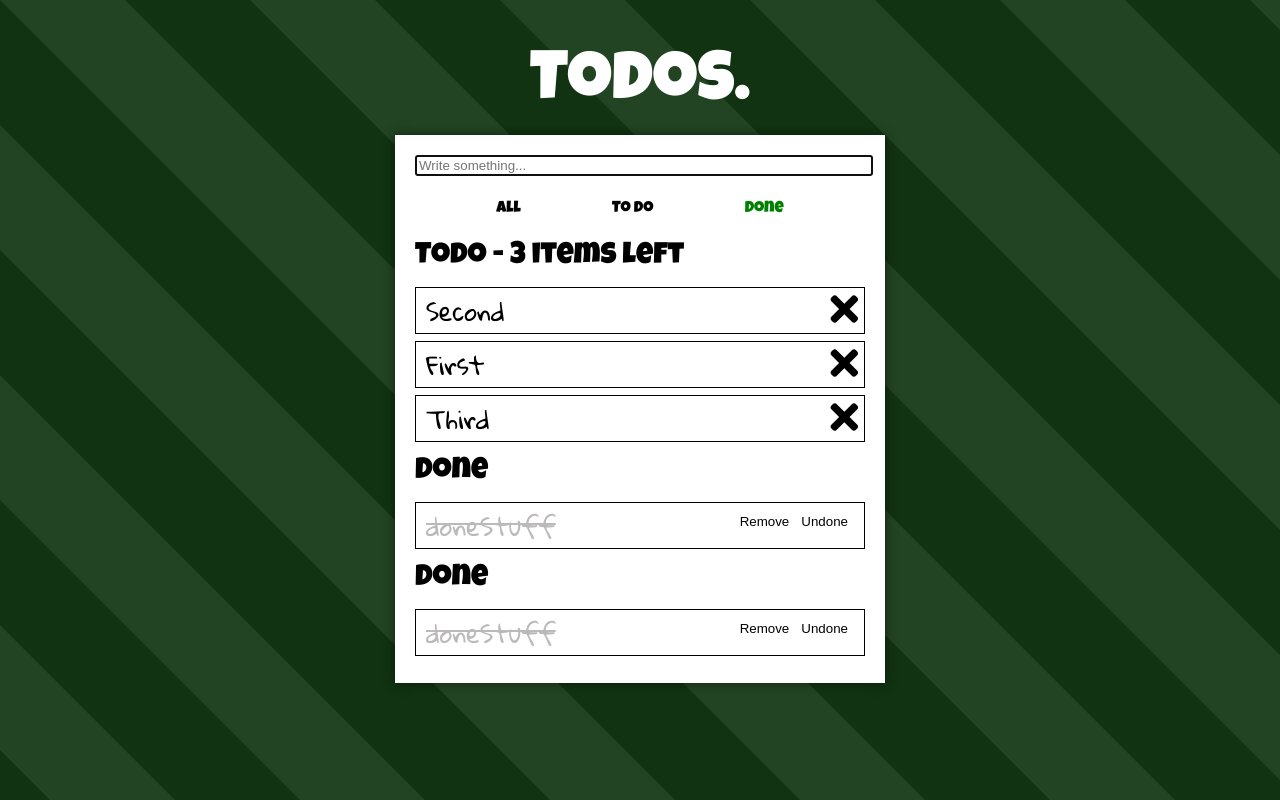
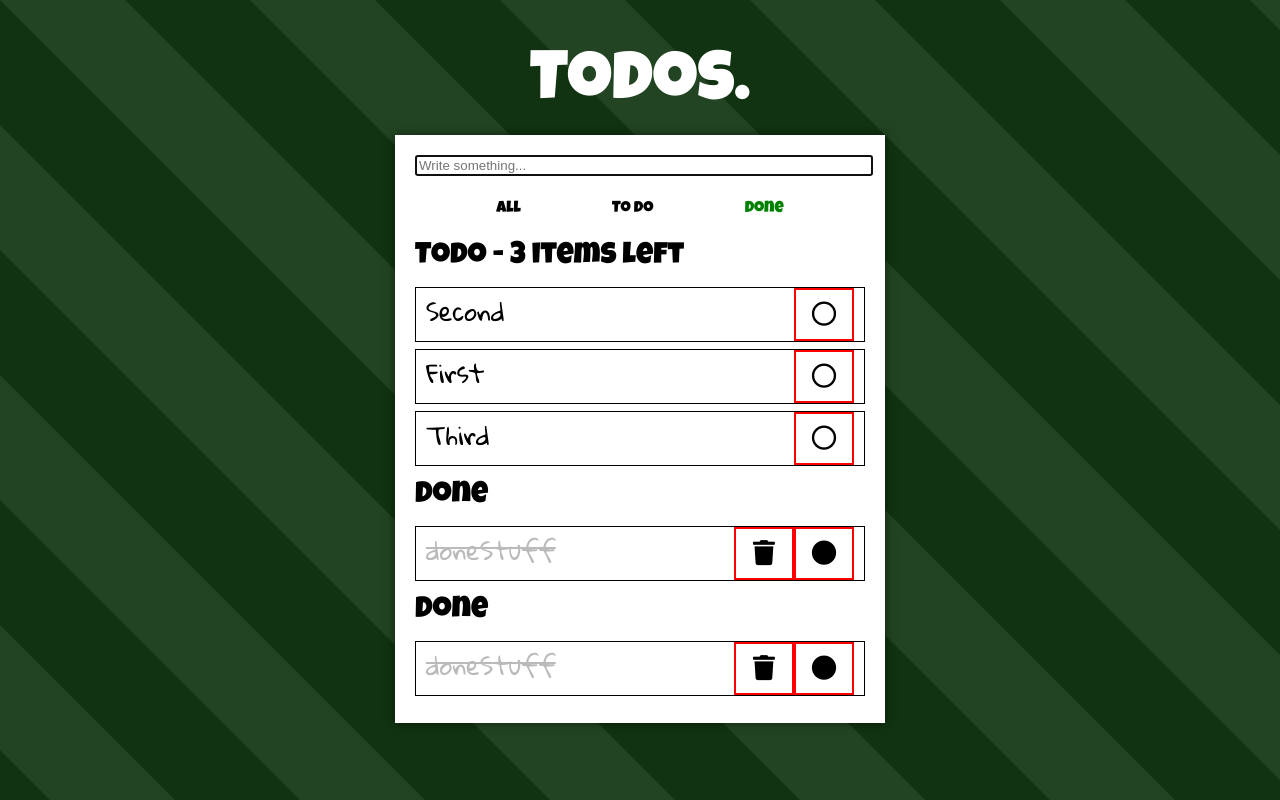
Before and after one commit to amerre/Todo_app, a Vue app: page /done in a window 1280 px wide. Built offline with nearby package versions, Linux system fonts and the light colour scheme.

Commit message:
:art: Building buttons style

```diff
--- a/src/assets/styles/texts.scss
+++ b/src/assets/styles/texts.scss
@@ -31,13 +31,20 @@
   border: 0.2px solid black;
   margin: 7px auto;
   padding: 10px;
-}
-button {
+  display:flex;
+  justify-content: space-between;
+  .btnIcon {
   float: right;
   background: none;
   border: none;
-  .close {
-    font-size: 40px;
-    margin: -10px;
+  font-size: 25px;
+  padding:10px;
+  margin:-10px 0px;
+  width:60px;
+  transition: 0.2s;
+  border:2Px solid red;
+    &:hover {
+      color:green;
+    }
   }
 }
--- a/src/components/Done.vue
+++ b/src/components/Done.vue
@@ -5,8 +5,14 @@
     <span v-for="task in this.$store.state.doneTasks" v-bind:key="task">
       <p class="done">
         {{ task }}
-        <button @click="undone(task)">Undone</button>
-        <button @click="remove(task)">Remove</button>
+        <span>
+          <button class="btnIcon" @click="undone(task)">
+            <i class="fas fa-circle"></i>
+          </button>
+          <button class="btnIcon" @click="remove(task)">
+            <i class="fas fa-trash"></i>
+          </button>
+        </span>
       </p>
     </span>
   </div>
--- a/src/components/Todo.vue
+++ b/src/components/Todo.vue
@@ -7,8 +7,8 @@
     <span v-for="task in this.$store.state.toDoTasks" v-bind:key="task">
       <p class="todo">
         {{ task }}
-        <button @click="done(task)">
-          <i class="fas fa-times close"></i>
+        <button class="btnIcon" @click="done(task)">
+          <i class="far fa-circle"></i>
         </button>
       </p>
     </span>
```
